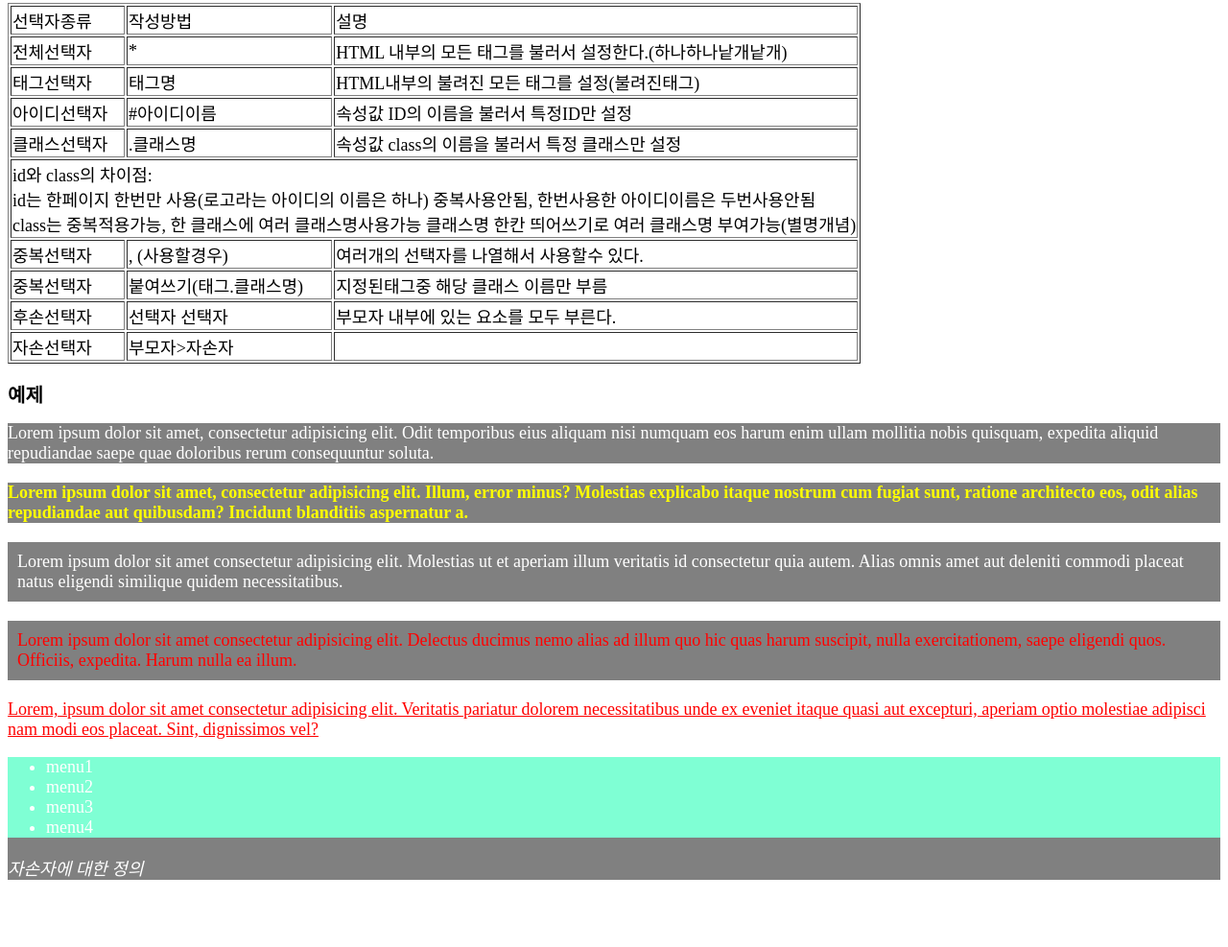
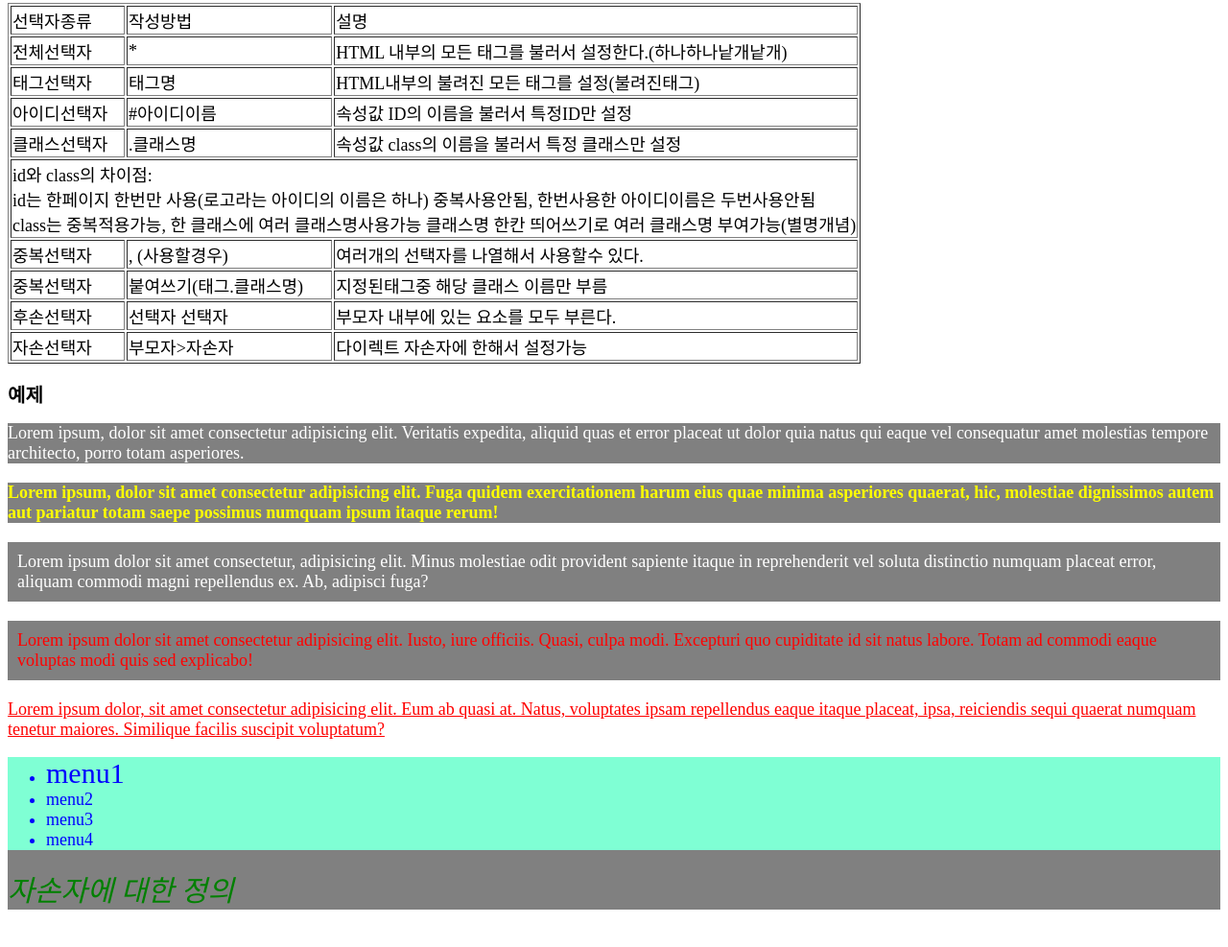
Before and after one commit to ksw37/web_310, a plain HTML site: page css_선택자.html in a window 1280 px wide. Shown: the part 213-1200 px from the top of the page at 96% size. Before the commit the page ends 1150 px from the top, so only its background shows below. Drawn offline with Linux system fonts and the light colour scheme.

Commit message:
Update css_선택자.html

```diff
--- a/css_선택자.html
+++ b/css_선택자.html
@@ -76,17 +76,17 @@
         <tr>
             <td>자손선택자</td>
             <td>부모자>자손자</td>
-            <td> </td>
+            <td>다이렉트 자손자에 한해서 설정가능</td>
         </tr>
 
     </table>
 
     <h2>예제</h2>
-    <div>Lorem ipsum dolor sit amet, consectetur adipisicing elit. Odit temporibus eius aliquam nisi numquam eos harum enim ullam mollitia nobis quisquam, expedita aliquid repudiandae saepe quae doloribus rerum consequuntur soluta.</div>
-    <div id="box">Lorem ipsum dolor sit amet, consectetur adipisicing elit. Illum, error minus? Molestias explicabo itaque nostrum cum fugiat sunt, ratione architecto eos, odit alias repudiandae aut quibusdam? Incidunt blanditiis aspernatur a.</div>
-    <div class="box">Lorem ipsum dolor sit amet consectetur adipisicing elit. Molestias ut et aperiam illum veritatis id consectetur quia autem. Alias omnis amet aut deleniti commodi placeat natus eligendi similique quidem necessitatibus.</div>
-    <div class="box red">Lorem ipsum dolor sit amet consectetur adipisicing elit. Delectus ducimus nemo alias ad illum quo hic quas harum suscipit, nulla exercitationem, saepe eligendi quos. Officiis, expedita. Harum nulla ea illum.</div>
-    <p class="red">Lorem, ipsum dolor sit amet consectetur adipisicing elit. Veritatis pariatur dolorem necessitatibus unde ex eveniet itaque quasi aut excepturi, aperiam optio molestiae adipisci nam modi eos placeat. Sint, dignissimos vel?</p>
+    <div> Lorem ipsum, dolor sit amet consectetur adipisicing elit. Veritatis expedita, aliquid quas et error placeat ut dolor quia natus qui eaque vel consequatur amet molestias tempore architecto, porro totam asperiores.</div>
+    <div id="box">Lorem ipsum, dolor sit amet consectetur adipisicing elit. Fuga quidem exercitationem harum eius quae minima asperiores quaerat, hic, molestiae dignissimos autem aut pariatur totam saepe possimus numquam ipsum itaque rerum!</div>
+    <div class="box">Lorem ipsum dolor sit amet consectetur, adipisicing elit. Minus molestiae odit provident sapiente itaque in reprehenderit vel soluta distinctio numquam placeat error, aliquam commodi magni repellendus ex. Ab, adipisci fuga?</div>
+    <div class="box red">Lorem ipsum dolor sit amet consectetur adipisicing elit. Iusto, iure officiis. Quasi, culpa modi. Excepturi quo cupiditate id sit natus labore. Totam ad commodi eaque voluptas modi quis sed explicabo!</div>
+    <p class="red">Lorem ipsum dolor, sit amet consectetur adipisicing elit. Eum ab quasi at. Natus, voluptates ipsam repellendus eaque itaque placeat, ipsa, reiciendis sequi quaerat numquam tenetur maiores. Similique facilis suscipit voluptatum?</p>
 
     <div class="list">
         <ul>
@@ -98,21 +98,21 @@
             <li>menu4</li>
         </ul>
         <em>자손자에 대한 정의</em>
+    </div>
 
 
 
-    </div>
-
-
     <style>
+        body {margin-bottom: 200px;}
         * {font-size: 18px;}
 
         h1 {font-size: 30px;}
-        /* 위에서 언급했던 내용을 아래에서 덮어쓰기 할수 있음 */
+        /* 위에서 언급했던 내용을 아래에서
+        덮어쓰기 할수 있음 */
         h2 {font-size: 20px;}
-        div{margin-bottom: 20px;
+        div {margin-bottom: 20px;
             background-color: gray;
-            color: white;}
+        color:white;}
         #box {font-weight: bold;
             color: yellow;}
         .box {padding: 10px;}
@@ -120,21 +120,15 @@
         p.red {text-decoration: underline;}
 
 
-        .list em [fontsise 30px]
-        .list li{color blue }
-        .list ul { background-color: aquamarine;}
-
+        .list em { font-size: 30px;}
+        .list li {color: blue;}
+        .list ul {background-color: aquamarine;}
 
         /* 자손자선택법 */
 
         .list>ul>li>em {font-style: normal;}
-        .list>em> {color: green;}
-
-
+        .list>em {color: green;}
     </style>
-
-
-
 
 
 </body>
```
